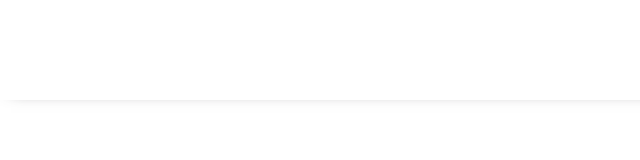
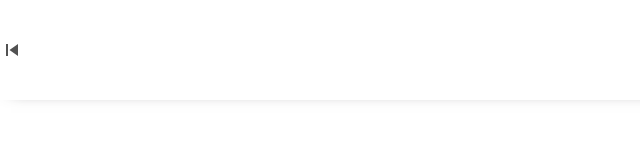
Before and after one commit to shahnshahmalik/demo-react-app, a React (Create React App) app: page / in a window 1280 px wide. Shown: the top 160 px of the page, without its empty margins (0-640 px from the left). Built offline with nearby package versions, Linux system fonts and the light colour scheme.

Commit message:
1 file modified

```diff
--- a/src/Components/player/player.js
+++ b/src/Components/player/player.js
@@ -1,11 +1,11 @@
 import React from "react";
 import '../../style.css'
-import { AccessAlarm, ThreeDRotation } from '@material-ui/icons';
+import SkipPreviousIcon from '@material-ui/icons/SkipPrevious';
 
 export default function Player() {
   return (
     <div className={'fl v-cent h-cent start player'}>
-
+      <SkipPreviousIcon />
     </div>
   );
 }
```
